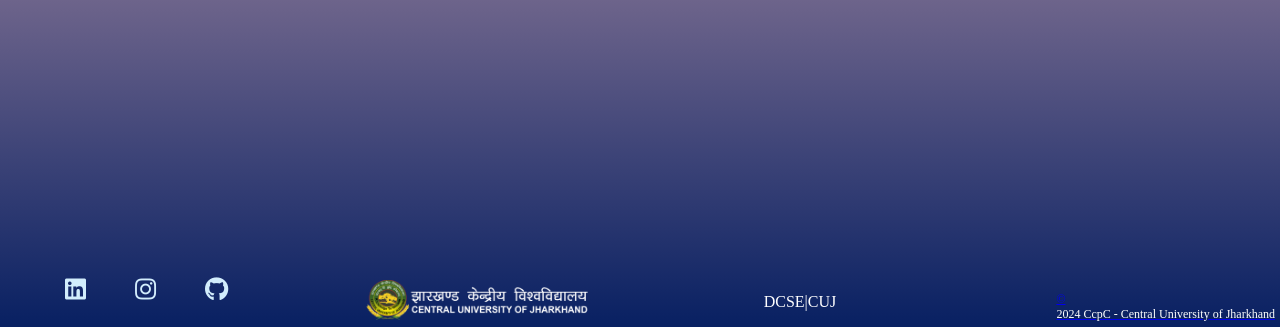
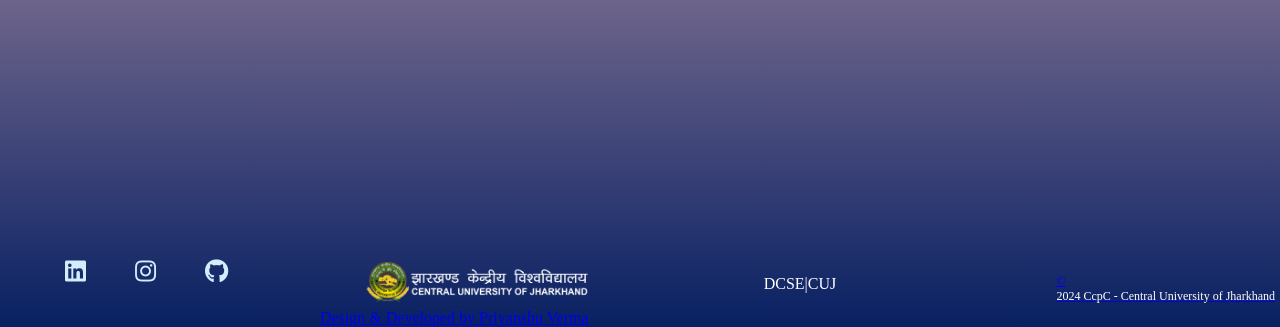
Before and after one commit to PriyanshuV17/CcpC_web-github.io, a plain HTML site: page projects.html in a window 1280 px wide. Shown: the part 473-800 px from the top of the page. Drawn offline with Linux system fonts and the light colour scheme.

Commit message:
Update projects.html

```diff
--- a/projects.html
+++ b/projects.html
@@ -89,6 +89,9 @@
             <a href="https://cuj.ac.in/" target="_blank">
             <p>&copy; <p style="color:white">2024 CcpC - Central University of Jharkhand</p></p>
         </div>
+        <div class ="credit">
+        Design & Developed by <a href="https://www.linkedin.com/in/priyanshuverma17/" target="_blank">Priyanshu Verma</a>
+    </div>
     </footer>
 </div>
     <script>
```
